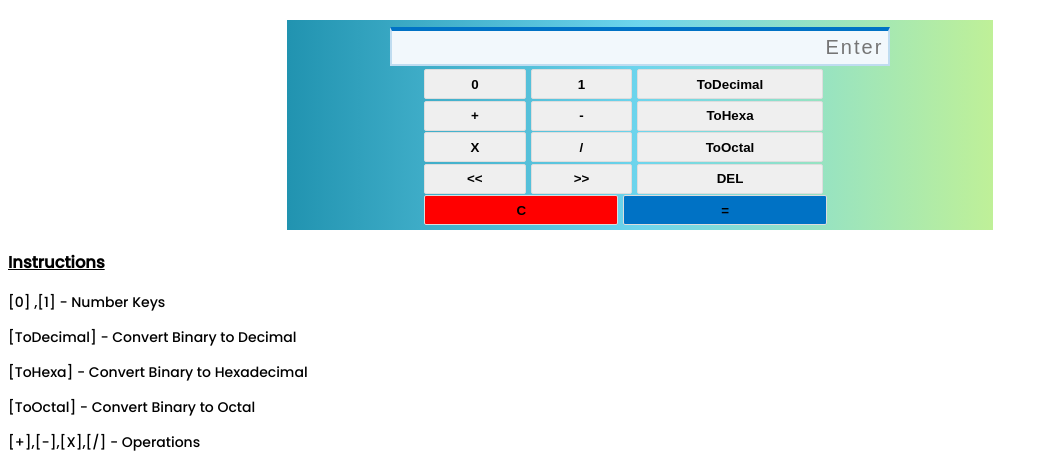
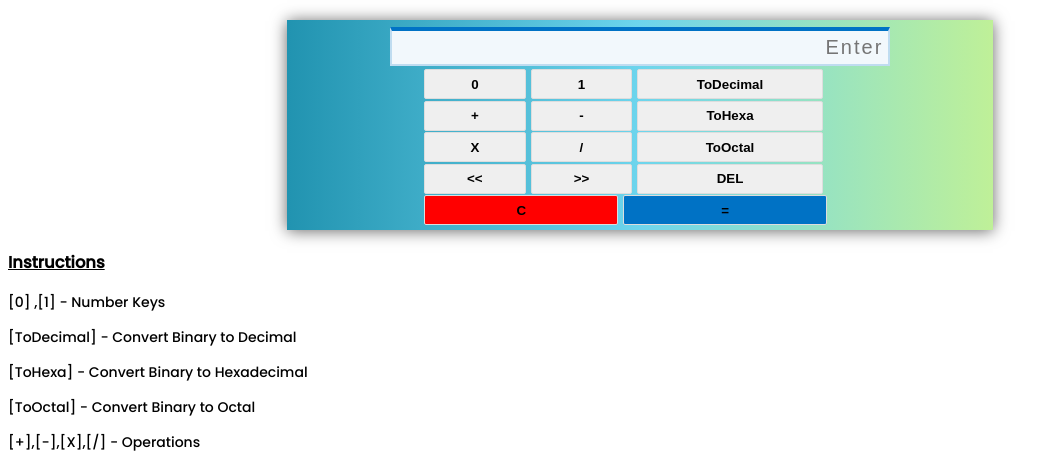
Before and after one commit to NikhilDhanai/BinaryCalculator, a PHP site: page / in a window 1280 px wide. Shown: the part 150-618 px from the top of the page, without its empty margins (0-1058 px from the left). Run offline with PHP 8.4, Linux system fonts and the light colour scheme.

Commit message:
Update stylec.css

```diff
--- a/stylec.css
+++ b/stylec.css
@@ -27,6 +27,7 @@ header > p{
     font-size: 19px;
     width:55%;
     background:linear-gradient(to right,#2193b0 ,#6dd5ed,#bff098);
+    box-shadow: 0px 1px 15px 0px rgba(0, 0, 0, 0.6);
 }
 #enter{
     width: 70%;
```
